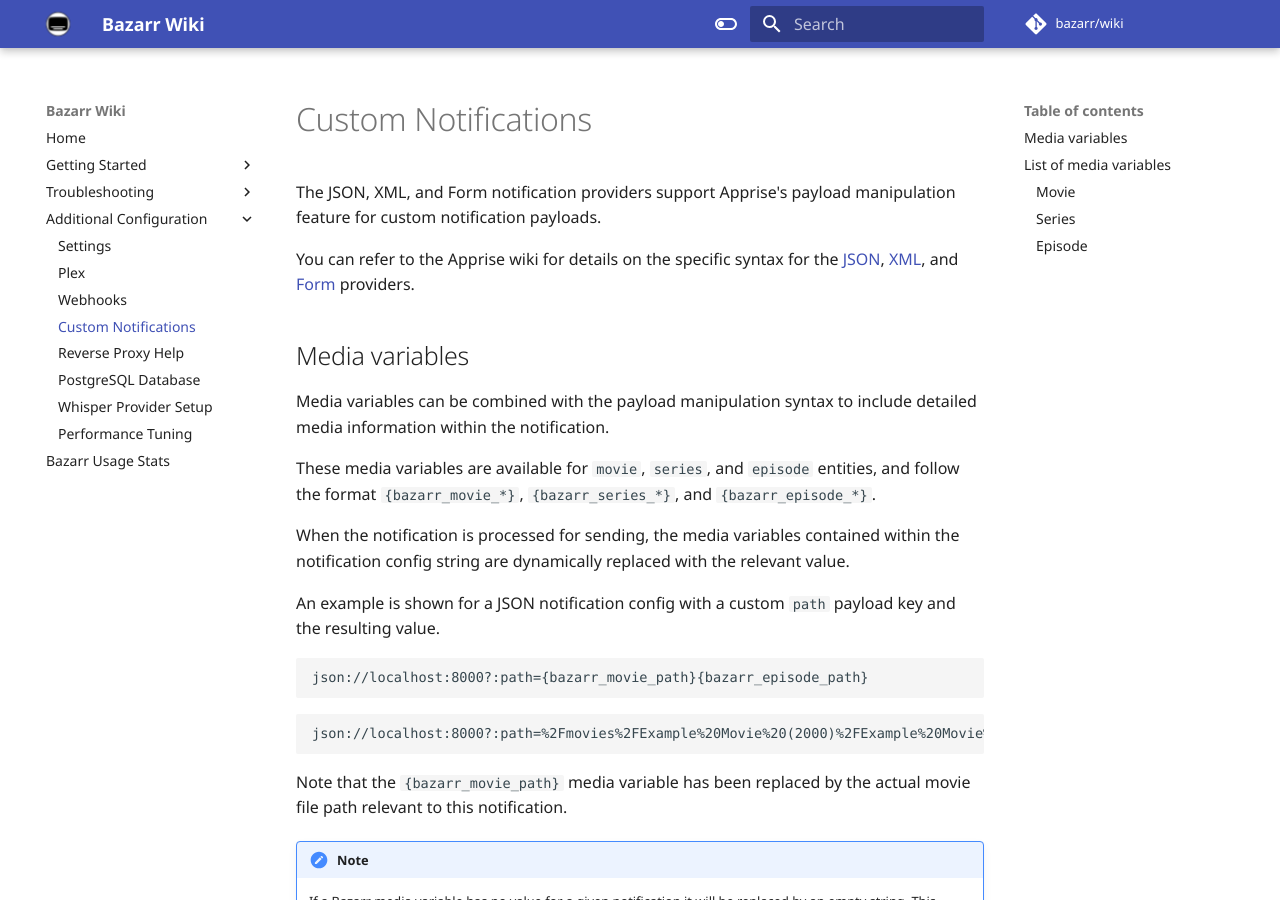
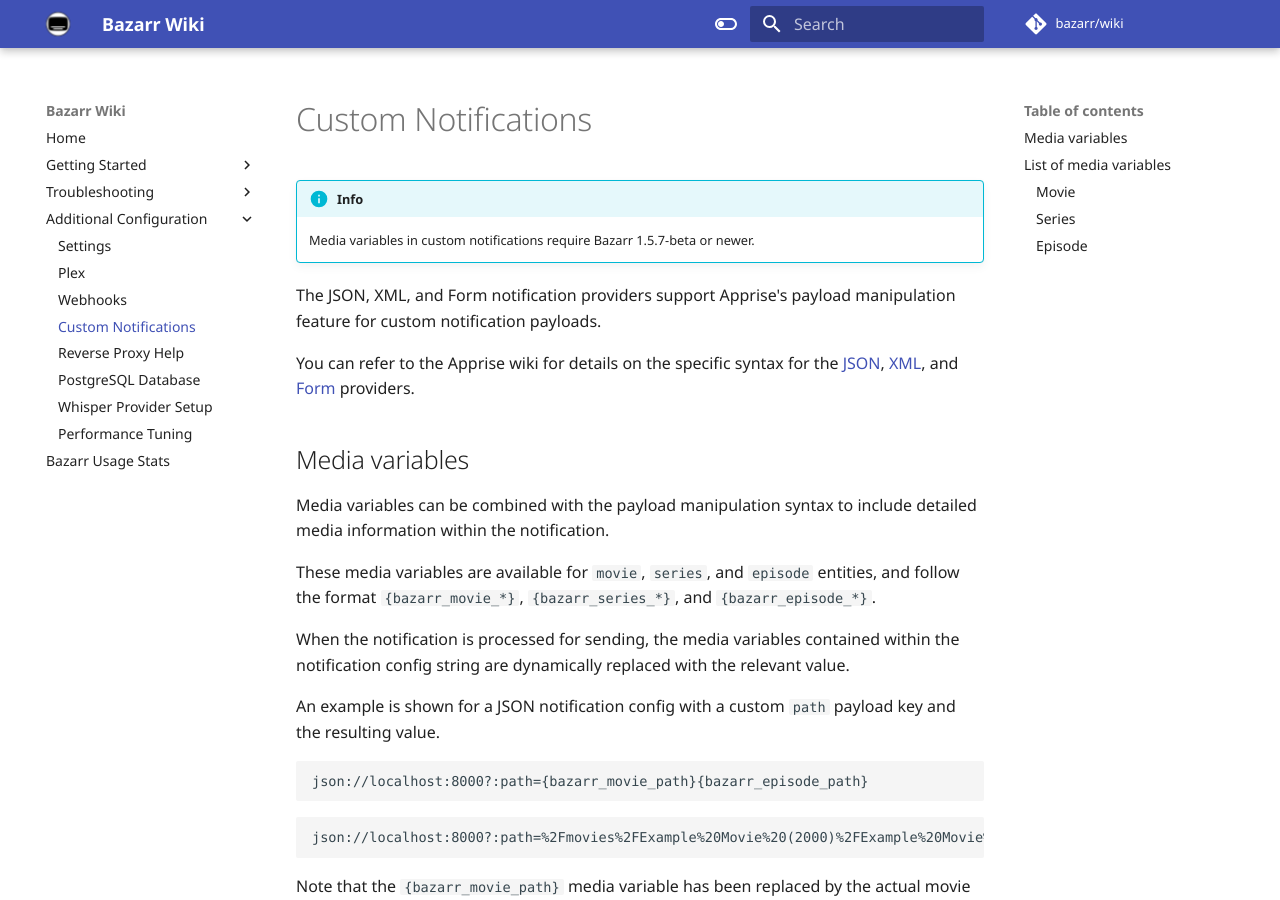
Before and after one commit to bazarr/wiki, an MkDocs documentation site: the page built from docs/Additional-Configuration/Custom-Notifications.md, in a window 1280 px wide and 900 px high. Built offline with MkDocs 1.6.1 and Material for MkDocs 9.7.7, drawn with Linux system fonts in a browser that asks for light colours; some web fonts are replaced; comment, search, counter and statistics services are not loaded.

Commit message:
add version support note

```diff
--- a/docs/Additional-Configuration/Custom-Notifications.md
+++ b/docs/Additional-Configuration/Custom-Notifications.md
@@ -1,4 +1,7 @@
 # Custom Notifications
+
+!!! info
+    Media variables in custom notifications require Bazarr 1.5.7-beta or newer.
 
 The JSON, XML, and Form notification providers support Apprise's payload manipulation feature for custom notification payloads.
 
```
